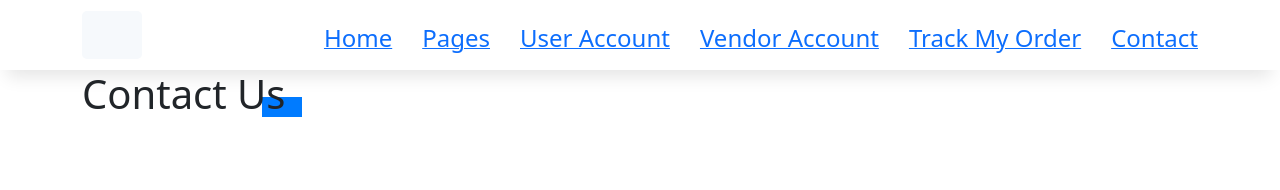
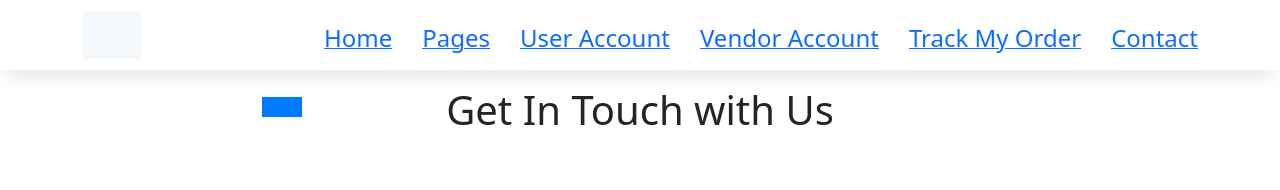
Before and after one commit to RanaZainPNY/mernproject, a React (Create React App) app in the folder frontend/: page /contact in a window 1280 px wide. Shown: the part 170-360 px from the top of the page. Built offline with nearby package versions, Linux system fonts and the light colour scheme.

Commit message:
"center text heading in contact us"

```diff
--- a/frontend/src/components/website/Contactus/Contactus.js
+++ b/frontend/src/components/website/Contactus/Contactus.js
@@ -14,8 +14,8 @@ const ContactUs = () => {
 
   return (
     <div className="container">
-        <div className="row">
-            <h1>Contact Us </h1>
+        <div className="row text-center mt-3 ">
+            <h1>Get In Touch with Us </h1>
         </div>
       <div className="row " style={{ marginTop: "50px" }}>
         <div className="col-md-7 py-3 d-flex justify-content-center">
```
